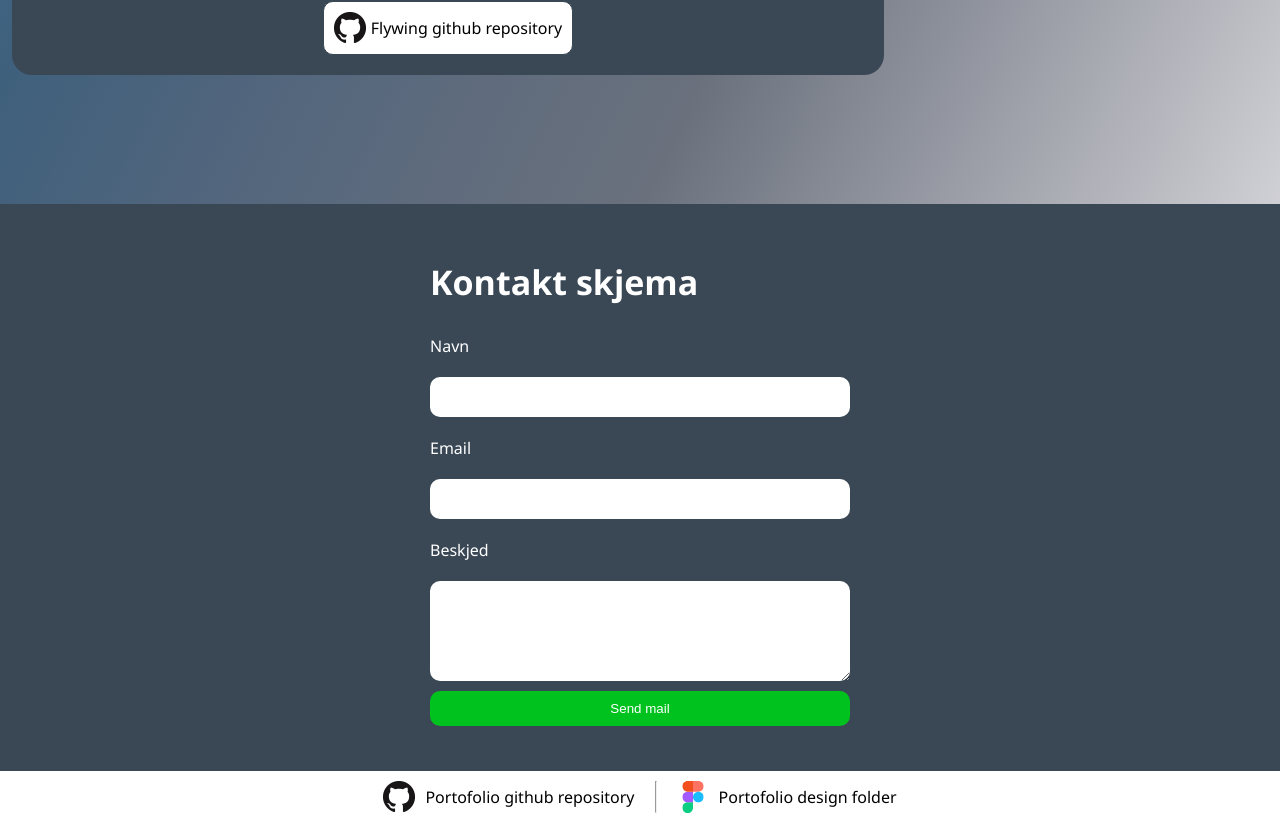
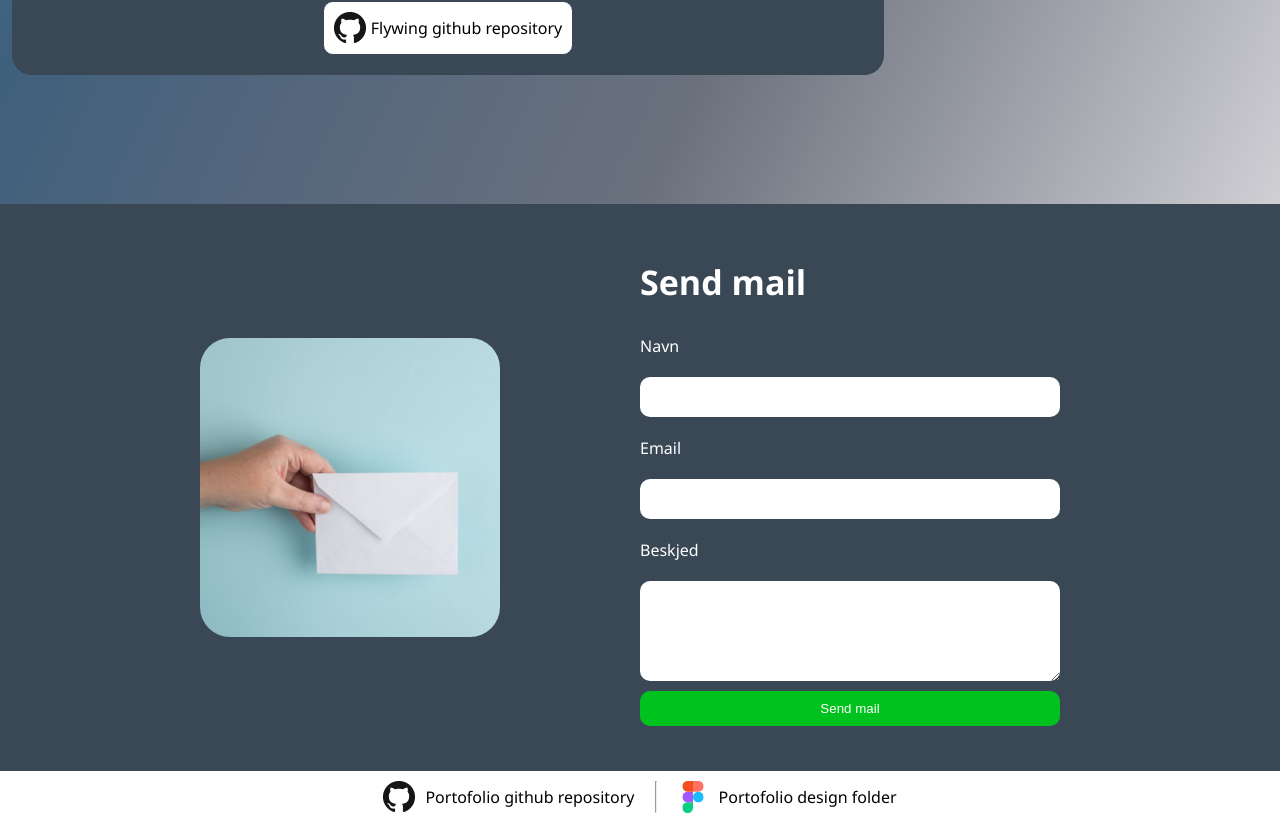
Before and after one commit to Erlandino/portfolio, a React (Create React App) app: page / in a window 1280 px wide. Shown: the part 1879-2702 px from the top of the page. Built offline with nearby package versions, Linux system fonts and the light colour scheme; no server answers; the HTML template or start-up script is replaced by a standard one.

Commit message:
added weather api, added mail image to contact, styled weather data

```diff
--- a/src/components/Contact.jsx
+++ b/src/components/Contact.jsx
@@ -2,6 +2,7 @@
 import React, { useRef } from "react";
 import { useState } from "react";
 import emailjs from "@emailjs/browser";
+import mail from "../media/mail.png";
 
 // Contact component
 export default function Contact() {
@@ -102,10 +103,12 @@ export default function Contact() {
   return (
     // Section container
     <section className="contact" id="contact">
+      {/* image of a person holding a letter */}
+      <img src={mail} alt="a person holding a letter" className="contact__mail" />
       {/* Form container */}
       <form ref={form} onSubmit={sendEmail} className="contact__form">
         {/* Title of section */}
-        <h2 className="contact__form__title">Kontakt skjema</h2>
+        <h2 className="contact__form__title">Send mail</h2>
 
         {/* Name label */}
         <label htmlFor="user_name" className="contact__form__label">
--- a/src/components/WeatherApi.jsx
+++ b/src/components/WeatherApi.jsx
@@ -1,39 +1,65 @@
+// imports
 import { useEffect, useState } from "react";
 
+// component
 export default function WeatherApi() {
+  // weather data storage
   const [weatherData, setWeatherData] = useState();
+
+  // gets weather data from api call and stores it in weatherData state
   function weatherApiCall() {
+    // gathers coordinates of user and calls async function with the data
     navigator.geolocation.getCurrentPosition((position) => {
       apiCall(position);
     });
   }
+
+  // uses data of coordinates to call openweather api
   async function apiCall(position) {
-    const res = await fetch(
-      `https://api.openweathermap.org/data/2.5/weather?lat=${position.coords.latitude}&lon=${position.coords.longitude}&units=imperial&appid=6e6bd173d56ea0e081dc03fc608de461`
-    );
-    const data = await res.json();
-    console.log(data);
-    setWeatherData((prevData) => data);
+    try {
+      // api call
+      const res = await fetch(
+        `https://api.openweathermap.org/data/2.5/weather?lat=${position.coords.latitude}&lon=${position.coords.longitude}&units=imperial&appid=${process.env.REACT_APP_WEATHER_API_KEY}`
+      );
+      // throws error if there is an error with the api call
+      if (!res.ok) {
+        throw new Error(`HTTP error: ${res.status}`);
+      }
+      // handles the data received from api call and stores it in weatherData state
+      const data = await res.json();
+      setWeatherData((prevData) => data);
+
+      // gives error message when there is an error
+    } catch (error) {
+      console.error(`Could not retrieve weather data: ${error}`);
+    }
   }
 
+  // useEffect for api call, to prevent infinite api due to setWeatherData in apiCall function
   useEffect(() => {
     weatherApiCall();
   }, []);
 
+  // variable for weather icon, adds openweather icon image if weatherDate is true/contains data
   const iconUrl = weatherData
     ? `http://openweathermap.org/img/wn/${weatherData.weather[0].icon}.png`
     : "";
 
   return (
+    // weather api container
     <div className="weatherApi">
+      {/* container for weather icon and temperature */}
       <div className="weatherApi__iconTempContainer">
+        {/* weather icon */}
         {iconUrl && <img className="weatherApi__iconTempContainer__icon" src={iconUrl} alt="" />}
+        {/* temperature */}
         {weatherData && (
           <p className="weatherApi__iconTempContainer__temp">
             {Math.round(weatherData.main.temp)}º
           </p>
         )}
       </div>
+      {/* city weather data is taken from */}
       {weatherData && <p className="weatherApi__city">{weatherData.name}</p>}
     </div>
   );
--- a/src/index.css
+++ b/src/index.css
@@ -111,7 +111,7 @@ body {
   height: 100%;
   gap: 40px;
 }
-@media screen and (max-width: 400px) {
+@media screen and (max-width: 600px) {
   .aboutMe__container__articles {
     flex-direction: column;
   }
@@ -230,7 +230,7 @@ body {
     max-width: none;
   }
   .projects__container {
-    border-radius: 30px 30px 0 0;
+    border-radius: 0px 0px 0 0;
   }
   .projects__description__title {
     font-size: 28px;
@@ -245,6 +245,12 @@ body {
   justify-content: center;
   align-items: center;
   background-color: #3a4856;
+  gap: 100px;
+}
+.contact__mail {
+  border-radius: 30px;
+  width: 300px;
+  margin-left: 20px;
 }
 .contact__form {
   text-align: left;
@@ -309,6 +315,11 @@ body {
   font-style: oblique;
   background-color: rgb(91, 160, 94);
   text-align: center;
+}
+@media screen and (max-width: 800px) {
+  .contact__mail {
+    display: none;
+  }
 }
 /* Contact page start*/
 
```
Also changed, not shown: src/media/mail.png (added), 1 other file (tests, documents, lock files or other folders).
